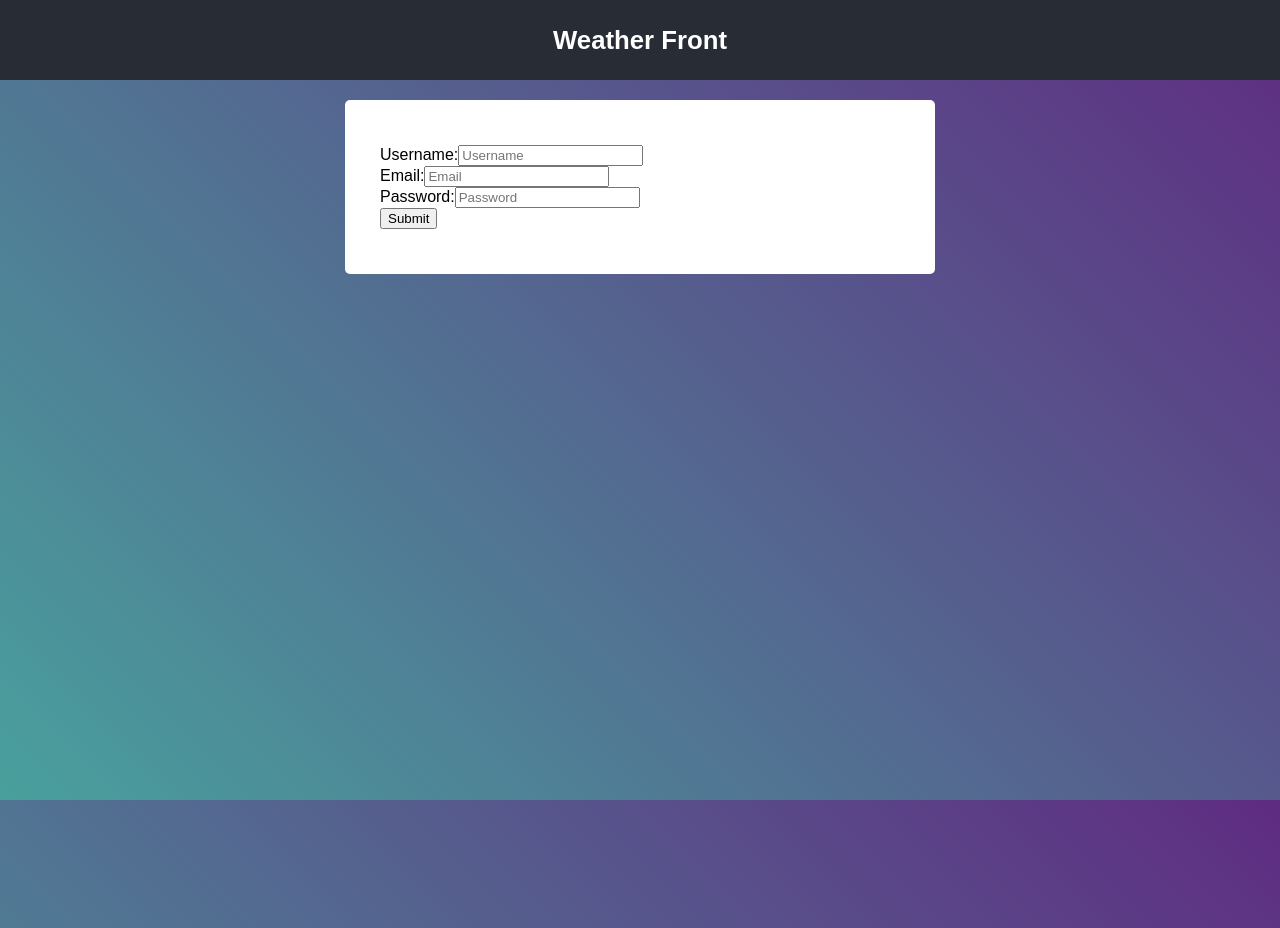
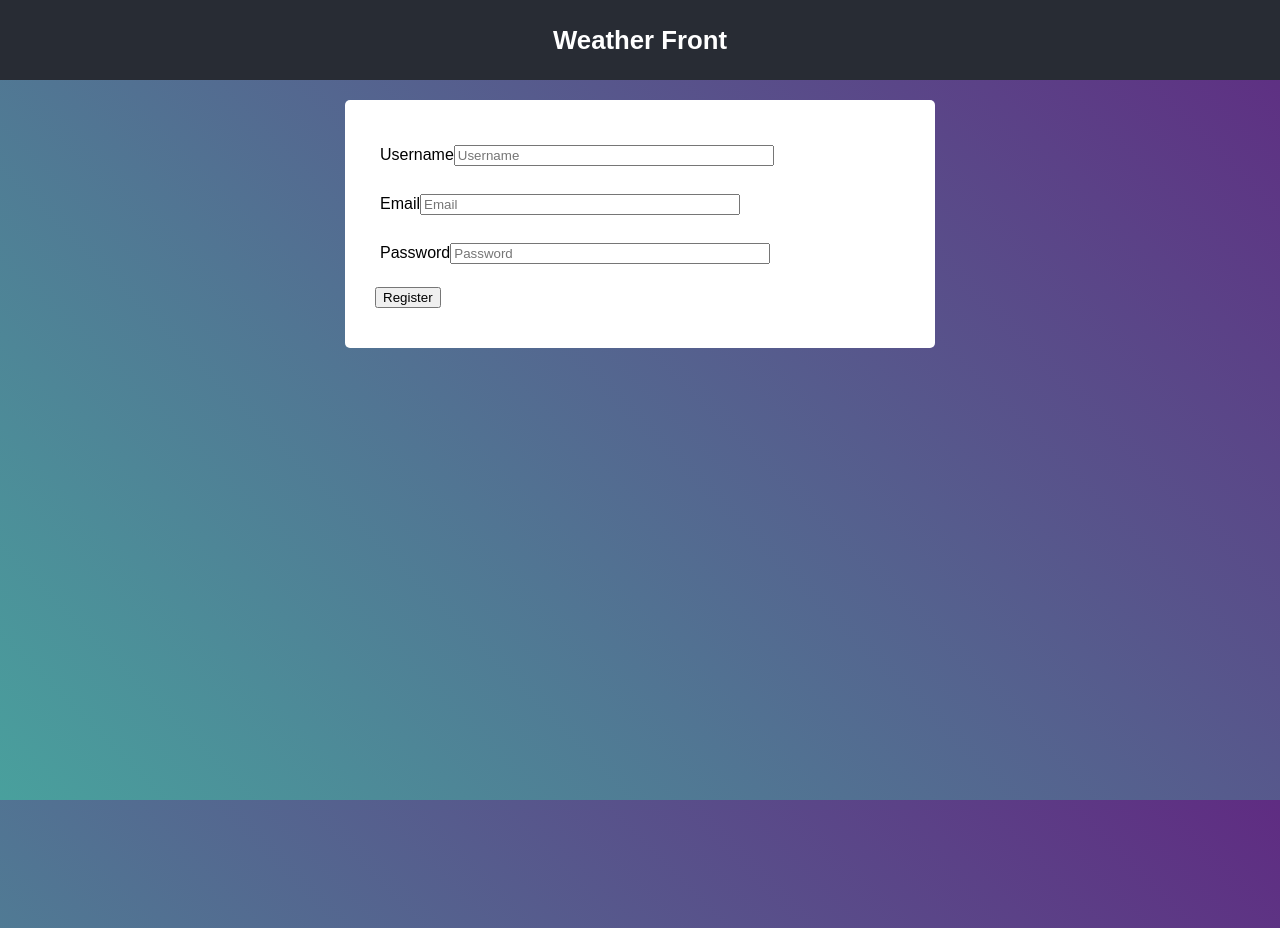
Before and after one commit to SunRises-On/WeatherApp, a React (Create React App) app in the folder frontend/: page /register in a window 1280 px wide. Built offline with nearby package versions, Linux system fonts and the light colour scheme.

Commit message:
Add box css for RegisterForm.

```diff
--- a/frontend/src/component/Header.js
+++ b/frontend/src/component/Header.js
@@ -4,7 +4,7 @@ import './style/HeaderStyle.css';
 function Header(){
     return(
 
-        <nav class="bg-dark navbar-dark navbar" className='header'>
+        <nav  className='header'>
             <div className="row col-12 d-flex justify-content-center text-white">
                 <h3>Weather Front</h3>
             </div>
--- a/frontend/src/component/RegisterForm.js
+++ b/frontend/src/component/RegisterForm.js
@@ -9,7 +9,8 @@ export default function RegisterForm(){
     const [email_, setEmail] = useState(null);
     const [password_,setPassword] = useState(null);
     //const handleSubmit= (username,email,password)=>{
-    const handleSubmit =()=>{
+    const handleSubmit =(e)=>{
+        e.preventDefault();
         //request registered sample user
         const registerPayload = {
             username: username_,
@@ -31,31 +32,24 @@ export default function RegisterForm(){
     return(
          <div className="form">
              <div className="form-body">
-                <form
-                    onSubmit={(event)=>{
-                        event.preventDefault()
-                        // const[username,email,password]=event.target.children;
-                        //handleSubmit(username,email,password);
-                        handleSubmit();
-                    }}
-                >
                 <div className="username">
-                        <label className="form__label">Username:
-                            <input className="form__input" type="text" id="username" name="username" placeholder="Username" onChange={e=>setUsername(e.target.value)} />
-                        </label><br/>
+                    <label className="form__label">Username</label>
+                    <input className="form__input" type="text" value={username_ == null? '' : username_} id="username" name="username" placeholder="Username" onChange={e=>setUsername(e.target.value)} />
                 </div>
+                <br/>
                 <div className="email" >
-                        <label className="form__label">Email:
-                            <input className="form__input" type="email" id="email" name="email" placeholder="Email" onChange={e=>setEmail(e.target.value)}/>
-                        </label><br/>
+                    <label className="form__label">Email</label>
+                    <input className="form__input" type="email" value={email_== null? '' : email_} id="email" name="email" placeholder="Email" onChange={e=>setEmail(e.target.value)}/>
                 </div>
+                <br/>
                 <div className="password">
-                        <label className="form__label">Password:
-                            <input className="form__input" type="password" id="password" name="password" placeholder="Password" onChange={e=>setPassword(e.target.value)}/>
-                        </label><br/>
+                    <label className="form__label">Password</label>
+                    <input className="form__input" type="password" value={password_ == null? '' : password_} id="password" name="password" placeholder="Password" onChange={e=>setPassword(e.target.value)}/>
                 </div>
-                    <input type="submit" value="Submit"/>
-                </form>
+                <br/>
+                <div className="footer">
+                    <button onClick={(e)=>handleSubmit(e)} type="submit" >Register</button>
+                </div>
              </div>
          </div>
 
--- a/frontend/src/component/style/RegFormStyle.css
+++ b/frontend/src/component/style/RegFormStyle.css
@@ -10,12 +10,14 @@ body{
     width: 550px;
     margin: 20px auto;
     padding: 20px;
+    position: relative;
     /* height: 600px; */
 }
 
 .form-body{
     text-align: left;
     padding: 20px 10px;
+    /* display:table;  */
 }
 
 .form-body > *{
@@ -23,13 +25,31 @@ body{
 }
 
 .form__label{
+    position: relative;
     width: 40%;
+    /* display: table-cell; */
 }
 
-.form_input{
+.form__input{
+    position: relative;
     width: 60%;
+
 }
+
+/* .username{
+    display:table-row;
+}
+.email{
+    display:table-row;
+}
+.password{
+    display: table-row;
+}  */
+/* .email>.form__label{
+    padding-right: 40px;
+} */
 
 .footer{
     text-align: center;
+    display: table-row;
 }
```
Also changed, not shown: 2 other files (tests, documents, lock files or other folders). Lines whose indentation alone changed are shown as unchanged.
